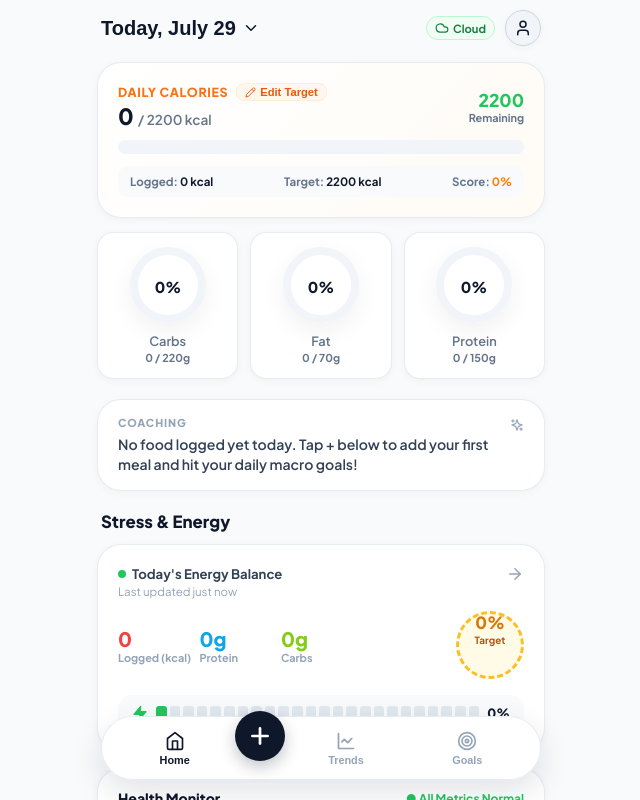
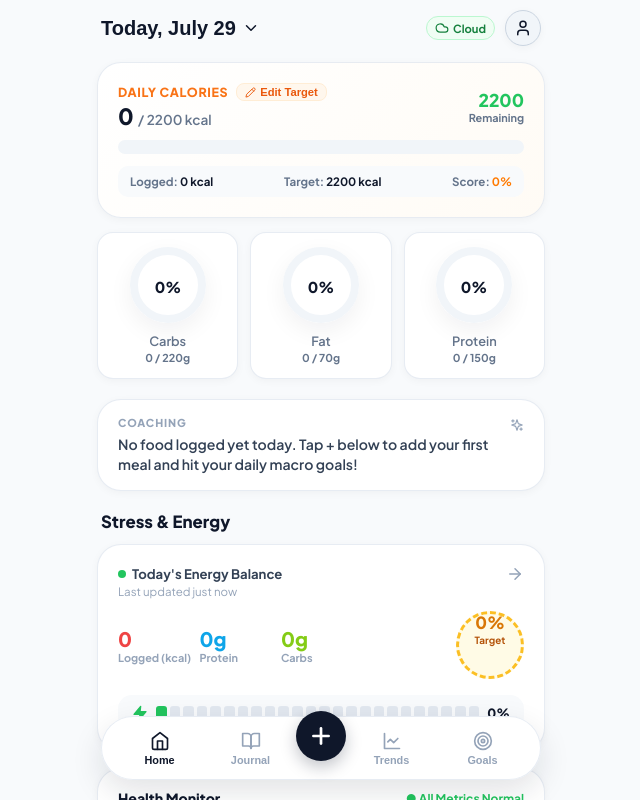
Before and after one commit to ndunl075/calori, a React (Vite) app: page / in a window 1280 px wide. Shown: the top 800 px of the page, without its empty margins (319-959 px from the left). Built offline with nearby package versions, Linux system fonts and the light colour scheme; no server answers; a web font is replaced by a local one.

Commit message:
style: balance bottom navigation with 5 symmetrical items so + button sits dead in the middle

```diff
--- a/src/App.jsx
+++ b/src/App.jsx
@@ -125,7 +125,7 @@ export default function App() {
 
       {/* Main Scrollable View Area */}
       <main className="app-content">
-        {activeTab === 'home' && (
+        {(activeTab === 'home' || activeTab === 'journal') && (
           <HomeView
             totals={totals}
             targets={targets}
--- a/src/components/BottomNav.jsx
+++ b/src/components/BottomNav.jsx
@@ -1,10 +1,10 @@
 import React from 'react';
-import { Home, Plus, LineChart, Target } from 'lucide-react';
+import { Home, BookOpen, Plus, LineChart, Target } from 'lucide-react';
 
 export default function BottomNav({ activeTab, onTabChange, onQuickAddClick }) {
   return (
-    <div className="bottom-nav-container">
-      {/* Home Tab */}
+    <nav className="bottom-nav-container" aria-label="Bottom Navigation">
+      {/* 1. Home Tab */}
       <button
         className={`nav-tab ${activeTab === 'home' ? 'active' : ''}`}
         onClick={() => onTabChange('home')}
@@ -13,7 +13,16 @@ export default function BottomNav({ activeTab, onTabChange, onQuickAddClick }) {
         <span>Home</span>
       </button>
 
-      {/* Floating Center (+) Quick Add Button */}
+      {/* 2. Journal / Meals Tab */}
+      <button
+        className={`nav-tab ${activeTab === 'journal' ? 'active' : ''}`}
+        onClick={() => onTabChange('journal')}
+      >
+        <BookOpen size={20} />
+        <span>Journal</span>
+      </button>
+
+      {/* 3. Dead-Center Floating (+) Quick Add Button */}
       <button
         className="nav-tab-plus"
         onClick={onQuickAddClick}
@@ -22,7 +31,7 @@ export default function BottomNav({ activeTab, onTabChange, onQuickAddClick }) {
         <Plus size={26} strokeWidth={2.5} />
       </button>
 
-      {/* Trends & Insights Tab */}
+      {/* 4. Trends & Insights Tab */}
       <button
         className={`nav-tab ${activeTab === 'trends' ? 'active' : ''}`}
         onClick={() => onTabChange('trends')}
@@ -31,7 +40,7 @@ export default function BottomNav({ activeTab, onTabChange, onQuickAddClick }) {
         <span>Trends</span>
       </button>
 
-      {/* Targets & Goals Tab */}
+      {/* 5. Targets & Goals Tab */}
       <button
         className={`nav-tab ${activeTab === 'targets' ? 'active' : ''}`}
         onClick={() => onTabChange('targets')}
@@ -39,6 +48,6 @@ export default function BottomNav({ activeTab, onTabChange, onQuickAddClick }) {
         <Target size={20} />
         <span>Goals</span>
       </button>
-    </div>
+    </nav>
   );
 }
```
